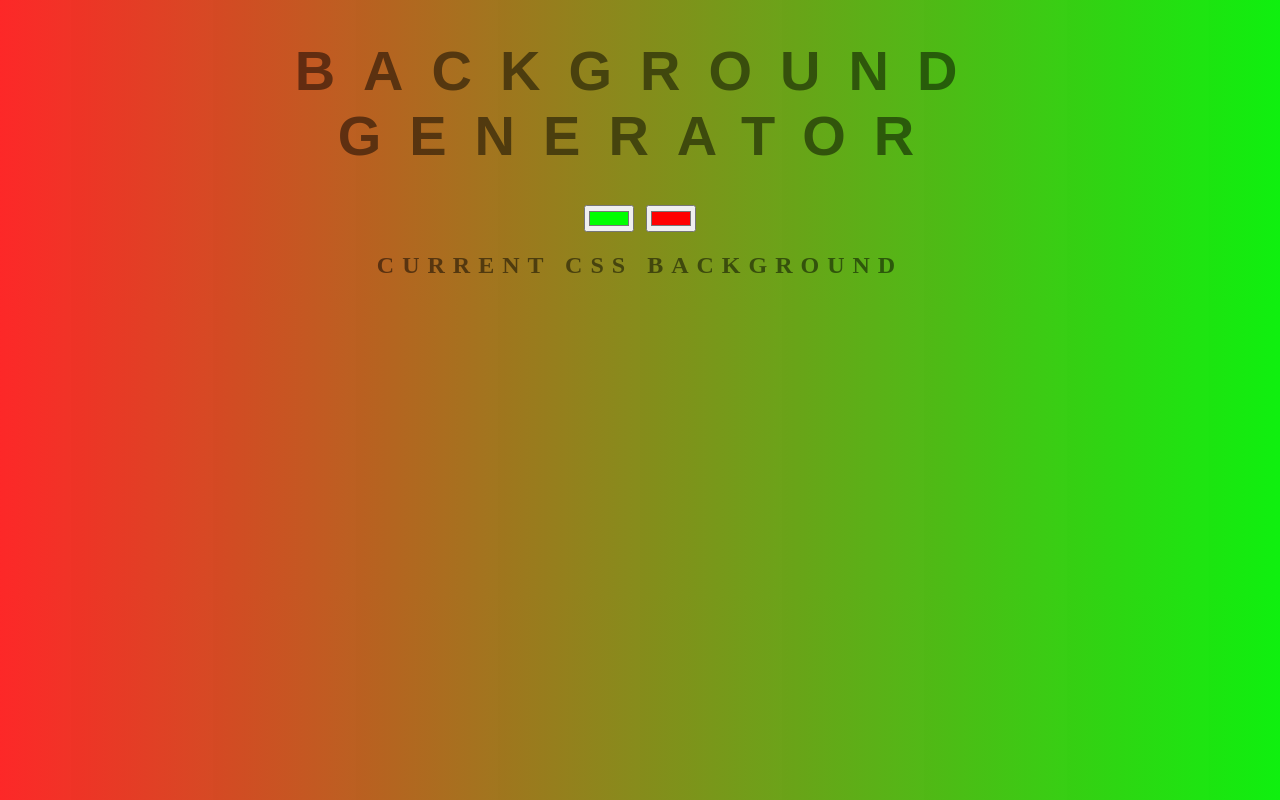
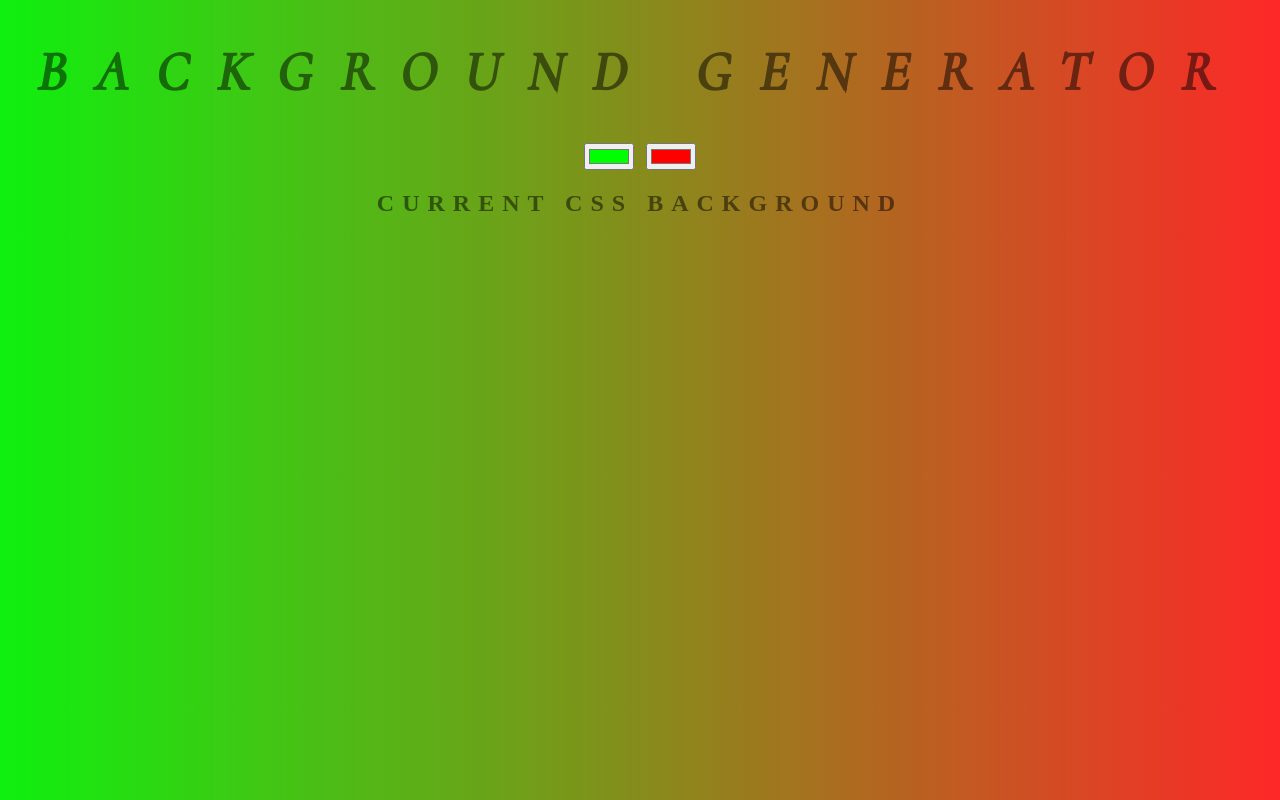
Before and after one commit to Veeramanoj/Background-Generator, a plain HTML site: page index.html in a window 1280 px wide. Drawn offline with Linux system fonts and the light colour scheme.

Commit message:
modified styles

```diff
--- a/index.html
+++ b/index.html
@@ -3,6 +3,8 @@
 <head>
 	<title>Gradient Background</title>
 	<link rel="stylesheet" type="text/css" href="style.css">
+	<link href="https://fonts.googleapis.com/css2?family=Cormorant:ital,wght@1,500&display=swap" rel="stylesheet">
+
 </head>
 <body id="gradientcolor">
 	<h1>Background generator</h1>
--- a/style.css
+++ b/style.css
@@ -6,16 +6,17 @@ body {
     text-transform: uppercase;
     letter-spacing: .5em;
     top: 15%;
-	background: linear-gradient(to right, rgba(253, 32, 32, 0.966) , rgb(15, 240, 15));
+	background: linear-gradient(to left, rgba(253, 32, 32, 0.966) , rgb(15, 240, 15));
 }
 
 h1 {
-    font: 600 3.5em 'Raleway', sans-serif;
+    font-size : 3.5em ;
     color: rgba(0,0,0,.5);
     text-align: center;
     text-transform: uppercase;
     letter-spacing: .5em;
     width: 100%;
+    font-family: 'Cormorant', serif;
 }
 
 h3 {
```
